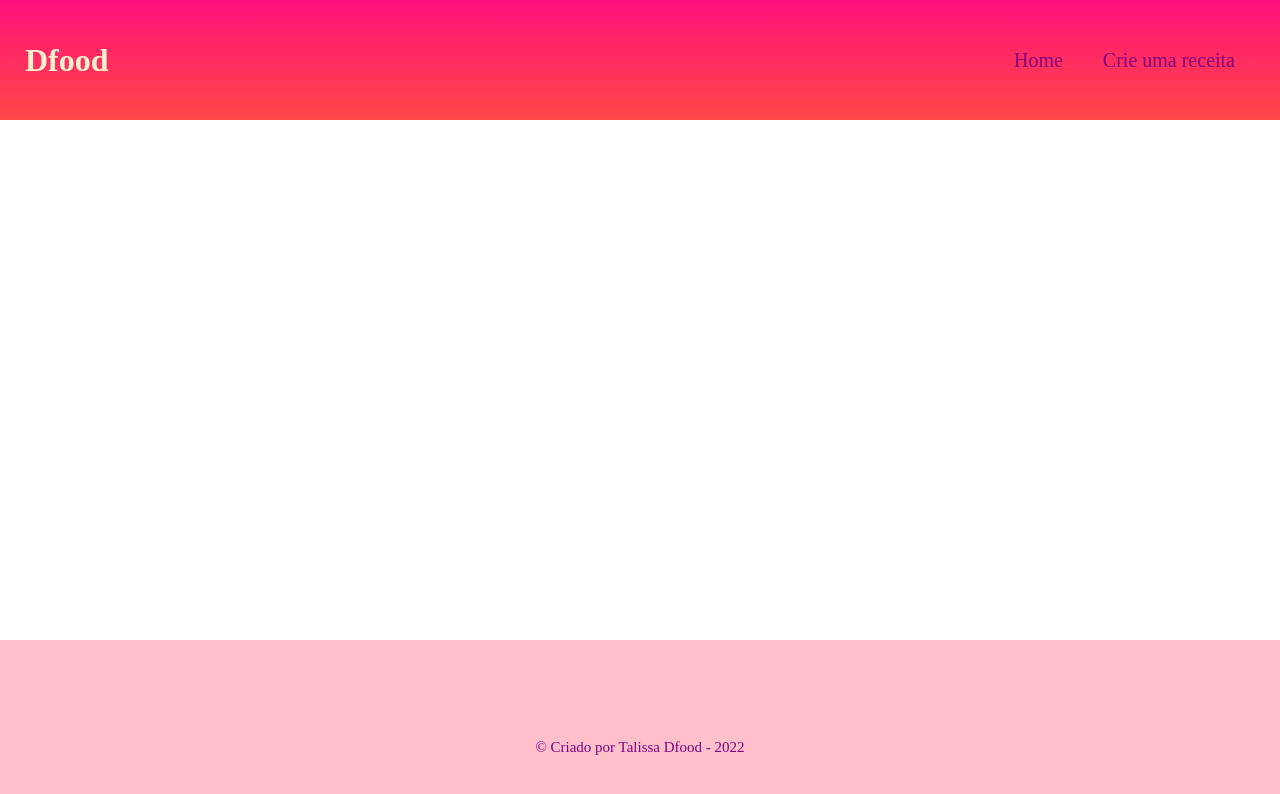
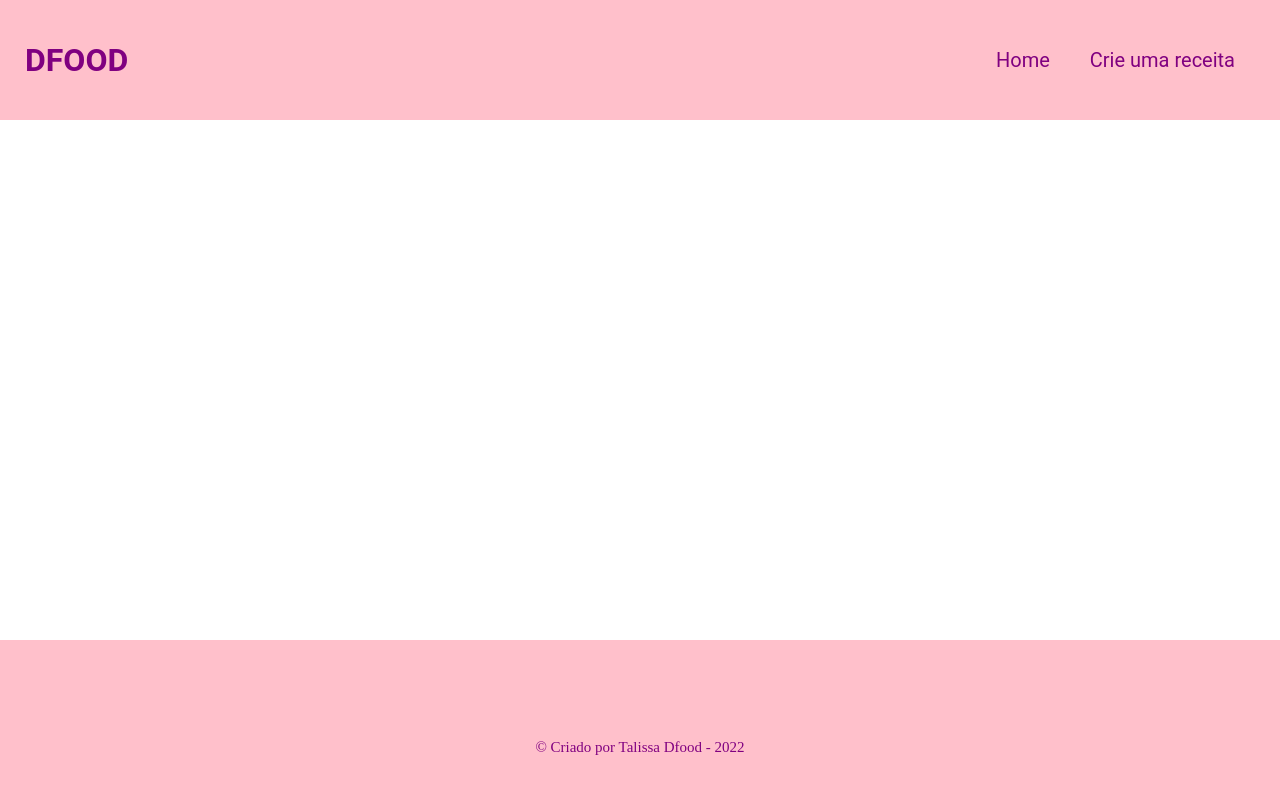
Before and after one commit to TalissaSantos/desafio-dfood, an Angular app: page / in a window 1280 px wide. Shown: the top 794 px of the page. Built offline with nearby package versions, Linux system fonts and the light colour scheme.

Commit message:
Coloquei as variaveis do sass com fonte

```diff
--- a/src/app/core/header/header.component.html
+++ b/src/app/core/header/header.component.html
@@ -1,5 +1,5 @@
 <div class="container">
-  <h1>Dfood</h1>
+  <h1>DFOOD</h1>
 
   <app-navbar></app-navbar>
 </div>
--- a/src/app/core/header/header.component.scss
+++ b/src/app/core/header/header.component.scss
@@ -1,9 +1,4 @@
-$color-font: #faf0ca;
-$gradient: linear-gradient(
-  #ff0f7b,
-  #ff2469,
-  #ff3658,
-  #fe4748);
+@import '/src/styles.scss';
 
 
 .container {
@@ -13,4 +8,5 @@ $gradient: linear-gradient(
   justify-content: space-between;
   padding: 30px 25px;
   color: $color-font;
+  font-family: 'Roboto', sans-serif;
 }
```
